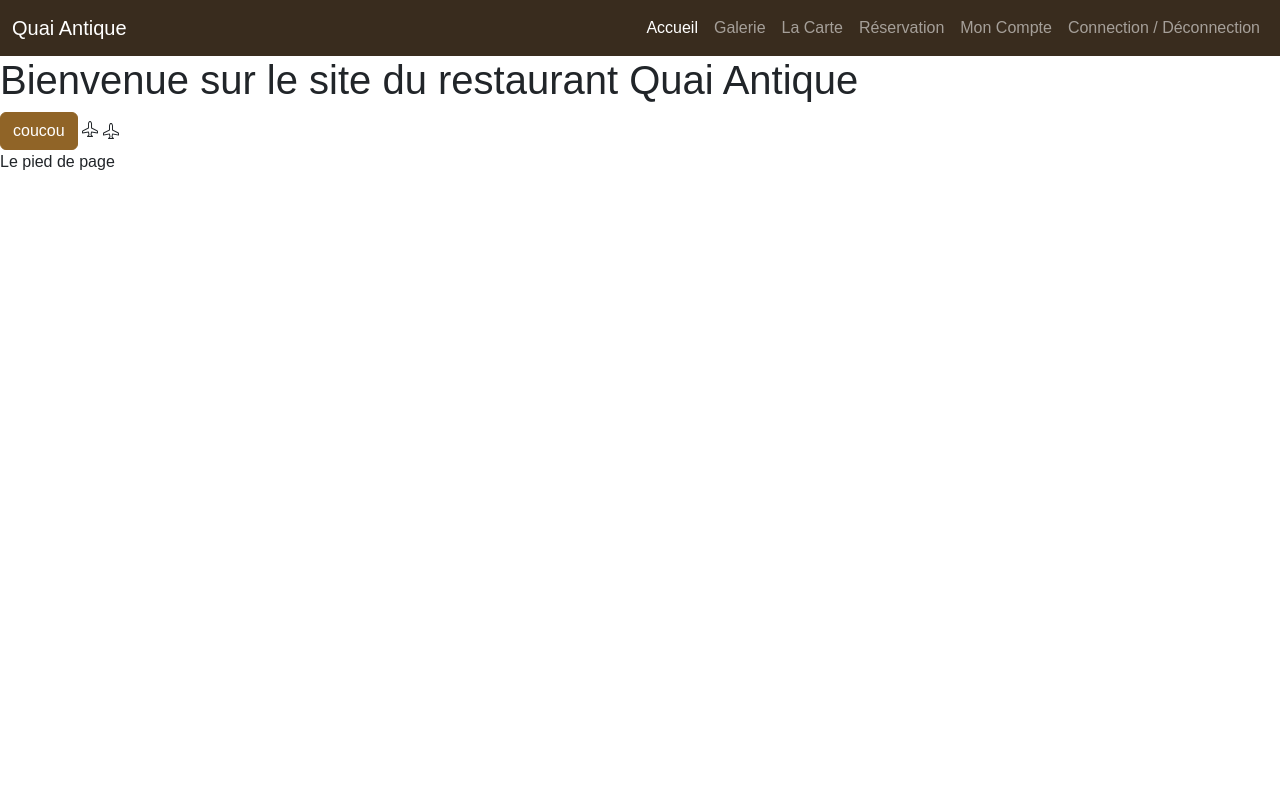
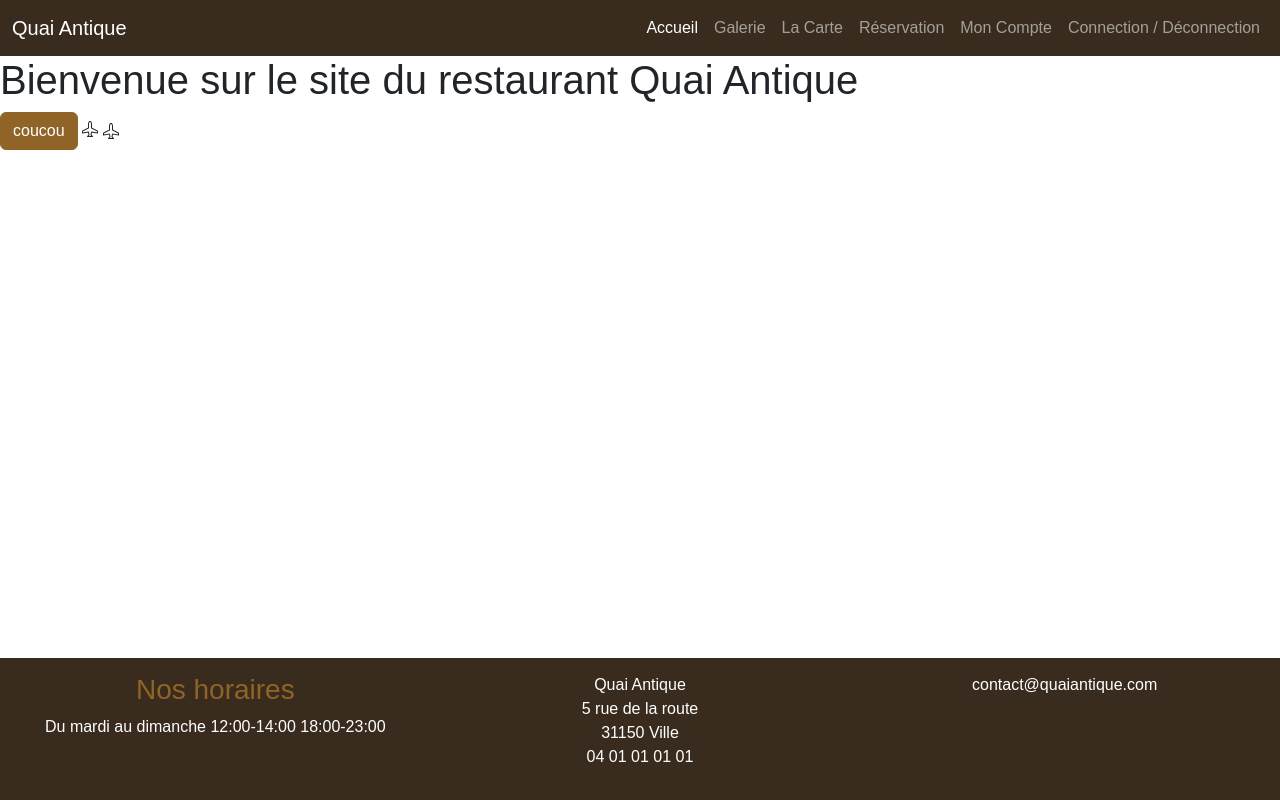
Before and after one commit to KevinMaze/QuaiAntique, a website with bundled scripts: page index.html in a window 1280 px wide. Built offline with nearby package versions, Linux system fonts and the light colour scheme; files whose address does not match are found by name; a web font is replaced by a local one.

Commit message:
add footer

```diff
--- a/index.html
+++ b/index.html
@@ -50,7 +50,24 @@
 
     </main>
 
-    <footer>Le pied de page</footer>
+    <footer class="bg-dark text-white text-center footer">
+        <div class="row">
+            <div class="col-12 col-lg-4">
+                <h3 class="text-primary">Nos horaires</h3>
+                <p>Du mardi au dimanche  12:00-14:00  18:00-23:00</p>
+            </div>
+            <div class="col-6 col-lg-4">
+                <p>Quai Antique <br/>
+                    5 rue de la route <br/>
+                    31150 Ville <br/>
+                    04 01 01 01 01 <br/>
+                </p>
+            </div>
+            <div class="col-6 col-lg-4">
+                <p>contact@quaiantique.com</p>
+            </div>
+        </div>
+    </footer>
 
     <script type="module" src="Router/Router.js"></script>
     <script src="node_modules/bootstrap/dist/js/bootstrap.bundle.min.js"></script>
--- a/scss/main.scss
+++ b/scss/main.scss
@@ -1,2 +1,18 @@
 @import url("/node_modules/bootstrap-icons/font/bootstrap-icons.css");
 @import 'custom';
+
+html {
+    position: relative;
+    min-height: 100%;
+}
+
+footer.footer {
+    padding: 15px;
+    position: absolute;
+    bottom: 0;
+    width: 100%;
+}
+
+main {
+    margin-bottom: 250px;
+}
```
Also changed, not shown: pages/home.html (+1 -0 lines), scss/main.css, 1 other file.
